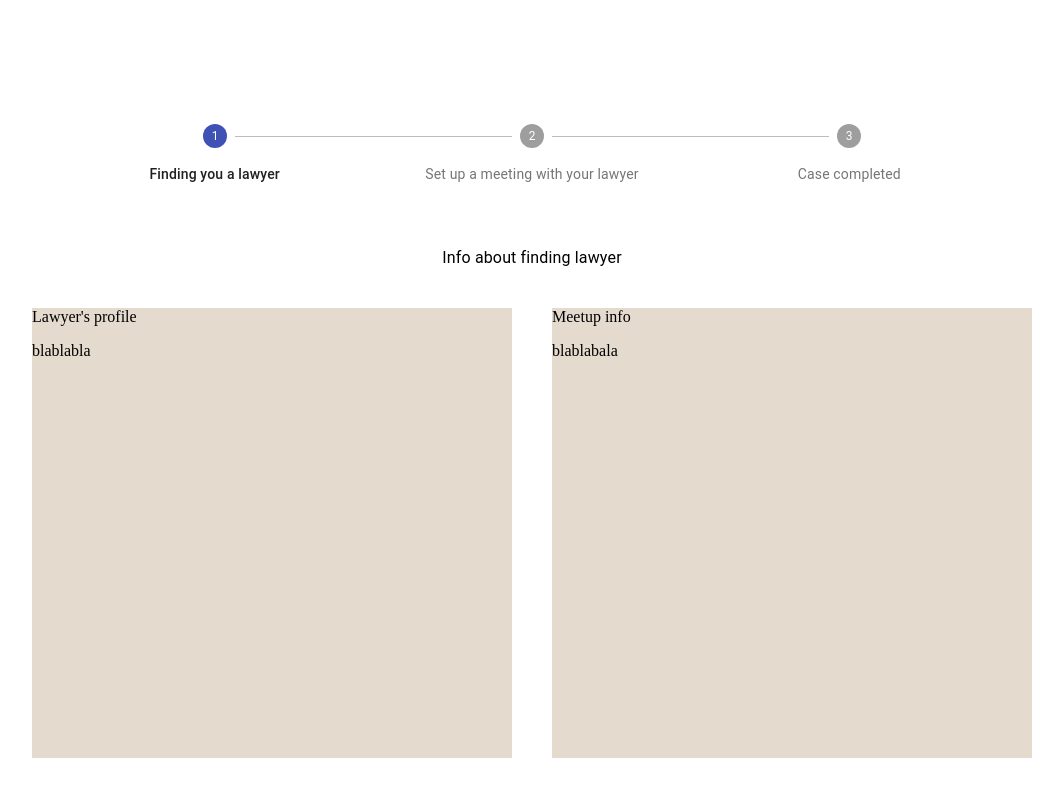
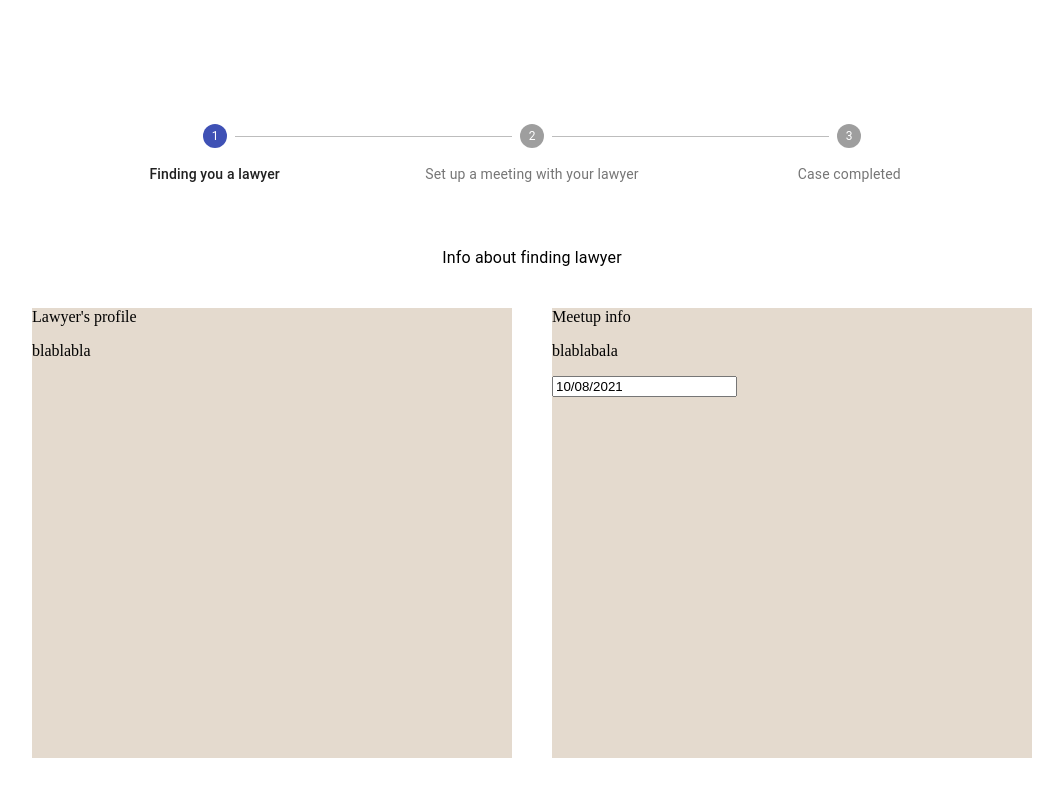
Before and after one commit to dominiclet/SMU-LIT-hackathon, a Next.js app: page /client in a window 1280 px wide. Shown: the top 798 px of the page, without its empty margins (108-1171 px from the left). Built offline with nearby package versions, Linux system fonts and the light colour scheme.

Commit message:
added calendar

```diff
--- /dev/null
+++ b/components/clientDashboard/Calendar.js
@@ -0,0 +1,18 @@
+import { useState } from 'react';
+import DatePicker from 'react-datepicker';
+import "react-datepicker/dist/react-datepicker.css";
+
+const Calendar = () => {
+    const [startDate, setStartDate] = useState(new Date())
+    return (
+        <div>
+            <DatePicker
+                selected={startDate}
+                onChange={(date) => setStartDate(date)}
+                dateFormat="dd/MM/yyyy"
+            />
+        </div>
+    )
+}
+
+export default Calendar
--- a/components/clientDashboard/StageStepper.js
+++ b/components/clientDashboard/StageStepper.js
@@ -5,7 +5,6 @@ import StepLabel from '@material-ui/core/StepLabel';
 import Button from '@material-ui/core/Button';
 import Typography from '@material-ui/core/Typography';
 import clientStyle from '../../styles/Client.module.css';
-import { red } from '@material-ui/core/colors';
 
 const getSteps = () => {
     return [
--- a/package.json
+++ b/package.json
@@ -14,6 +14,7 @@
     "next": "11.0.1",
     "react": "17.0.2",
     "react-bootstrap": "^2.0.0-beta.4",
+    "react-datepicker": "^4.2.0",
     "react-dom": "17.0.2"
   },
   "devDependencies": {
--- a/pages/client/index.js
+++ b/pages/client/index.js
@@ -2,6 +2,7 @@ import styles from "../../styles/Lawyer.module.css";
 import Card from "react-bootstrap/Card";
 import StageStepper from "../../components/clientDashboard/StageStepper";
 import SelectionButtons from "../../components/clientDashboard/SelectionButtons";
+import Calendar from "../../components/clientDashboard/Calendar";
 
 const clientDashboard = () => {
 	return (
@@ -22,6 +23,7 @@ const clientDashboard = () => {
 						<Card.Text>
 							blablabala
 						</Card.Text>
+						<Calendar/>
 					</Card.Body>
 				</Card>
 			</div>
```
Also changed, not shown: 1 other file (tests, documents, lock files or other folders).
